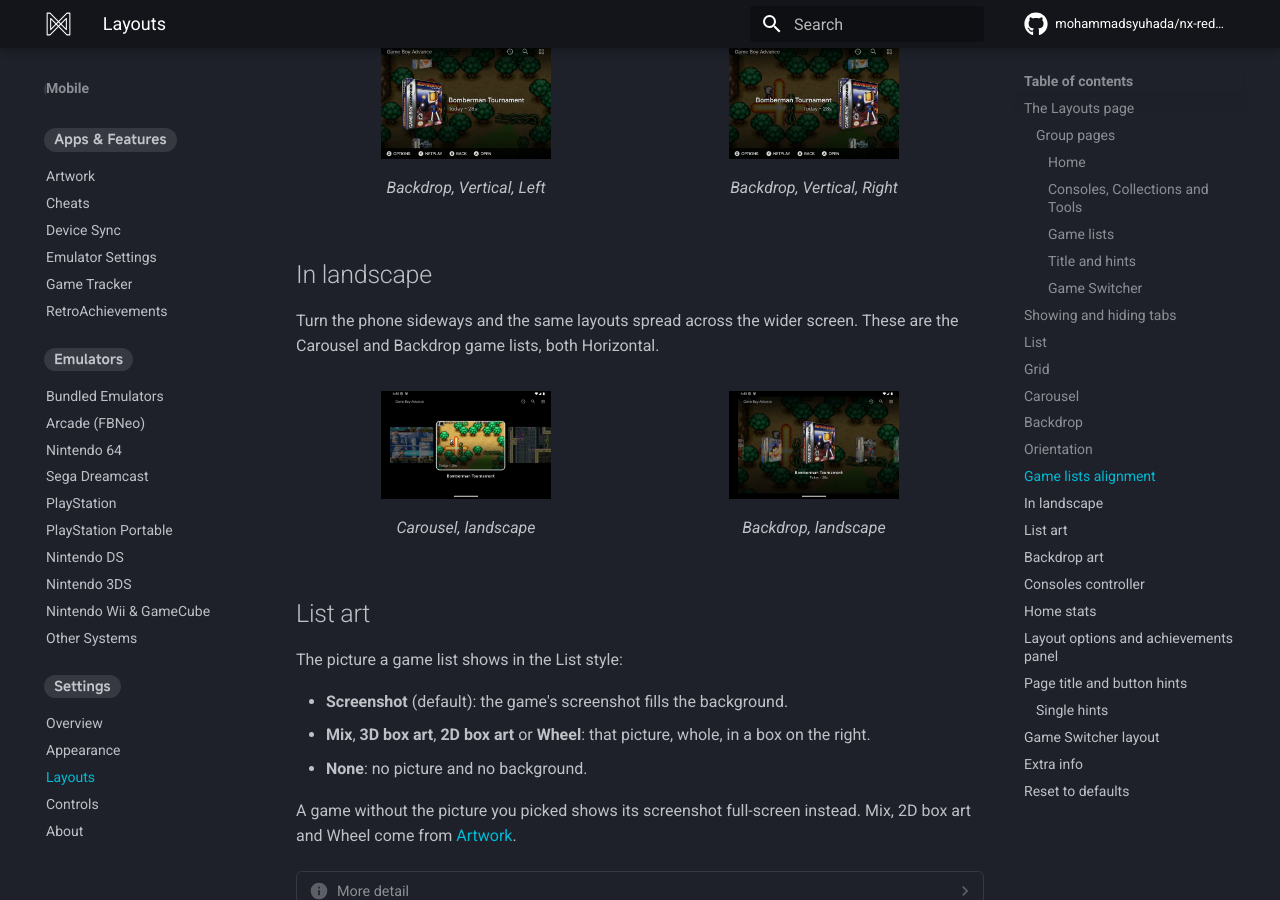
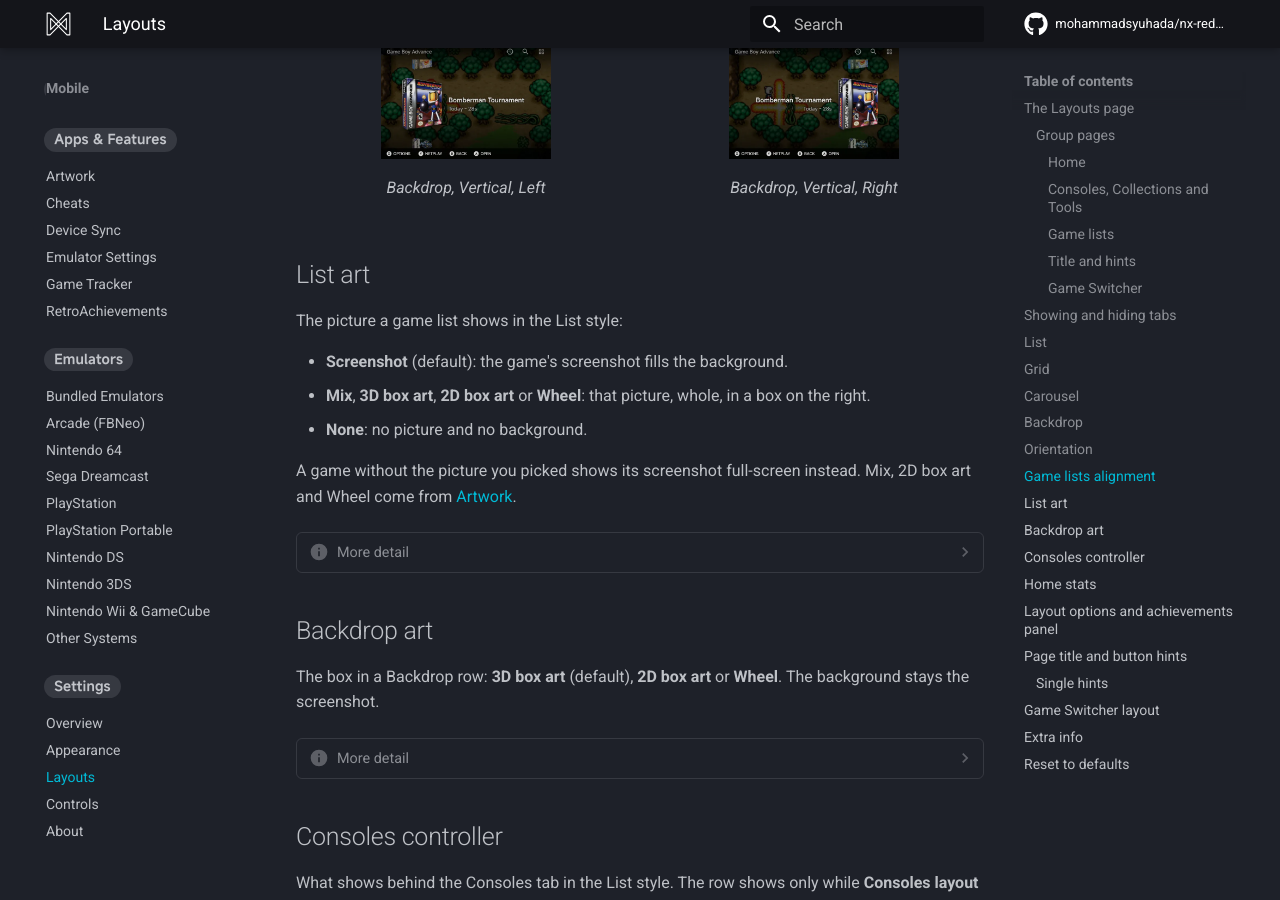
Before and after one commit to mohammadsyuhada/nx-redux-docs, an MkDocs documentation site: the page built from docs/mobile/layouts.md, in a window 1280 px wide and 900 px high, scrolled down 7808 px. Built offline with MkDocs 1.6.1 and Material for MkDocs 9.7.7, drawn with Linux system fonts in a browser that asks for light colours; comment, search, counter and statistics services are not loaded.

Commit message:
docs(mobile): drop the landscape game list shots (the portrait ones show the same layouts)

```diff
--- a/docs/mobile/layouts.md
+++ b/docs/mobile/layouts.md
@@ -269,29 +269,6 @@ right. Set **Game lists alignment** to **Right** to swap the sides.
 
 </div>
 
-## In landscape
-
-Turn the phone sideways and the same layouts spread across the wider screen.
-These are the Carousel and Backdrop game lists, both Horizontal.
-
-<div class="grid" markdown>
-
-<figure markdown>
-
-![Carousel game list in landscape](../assets/screenshots/mobile/game-list-carousel-landscape.webp)
-
-<figcaption>Carousel, landscape</figcaption>
-</figure>
-
-<figure markdown>
-
-![Backdrop game list in landscape](../assets/screenshots/mobile/game-list-backdrop-landscape.webp)
-
-<figcaption>Backdrop, landscape</figcaption>
-</figure>
-
-</div>
-
 ## List art
 
 The picture a game list shows in the List style:
```
Also changed, not shown: docs/assets/screenshots/mobile/game-list-backdrop-landscape.webp (deleted), docs/assets/screenshots/mobile/game-list-carousel-landscape.webp (deleted).
